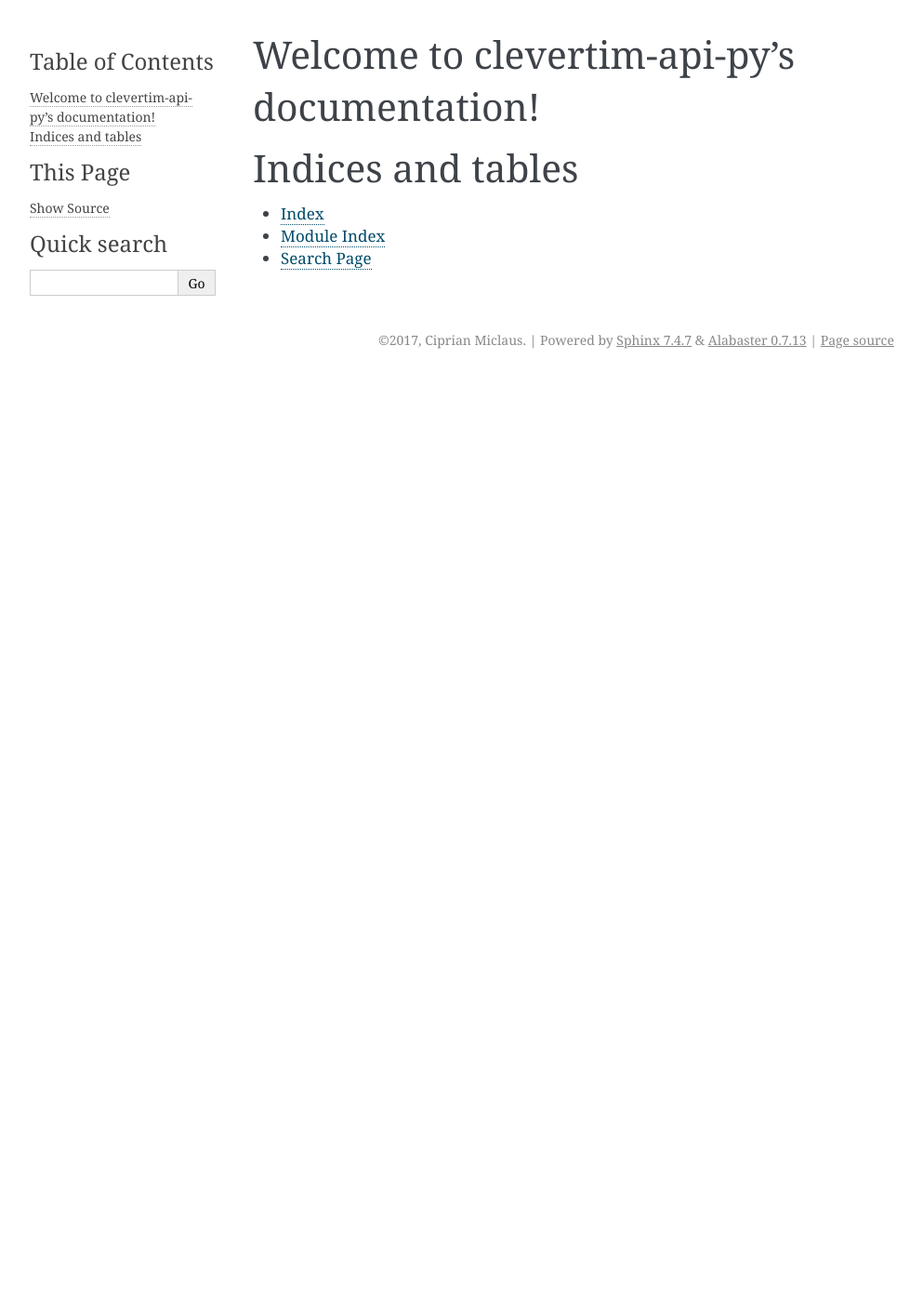
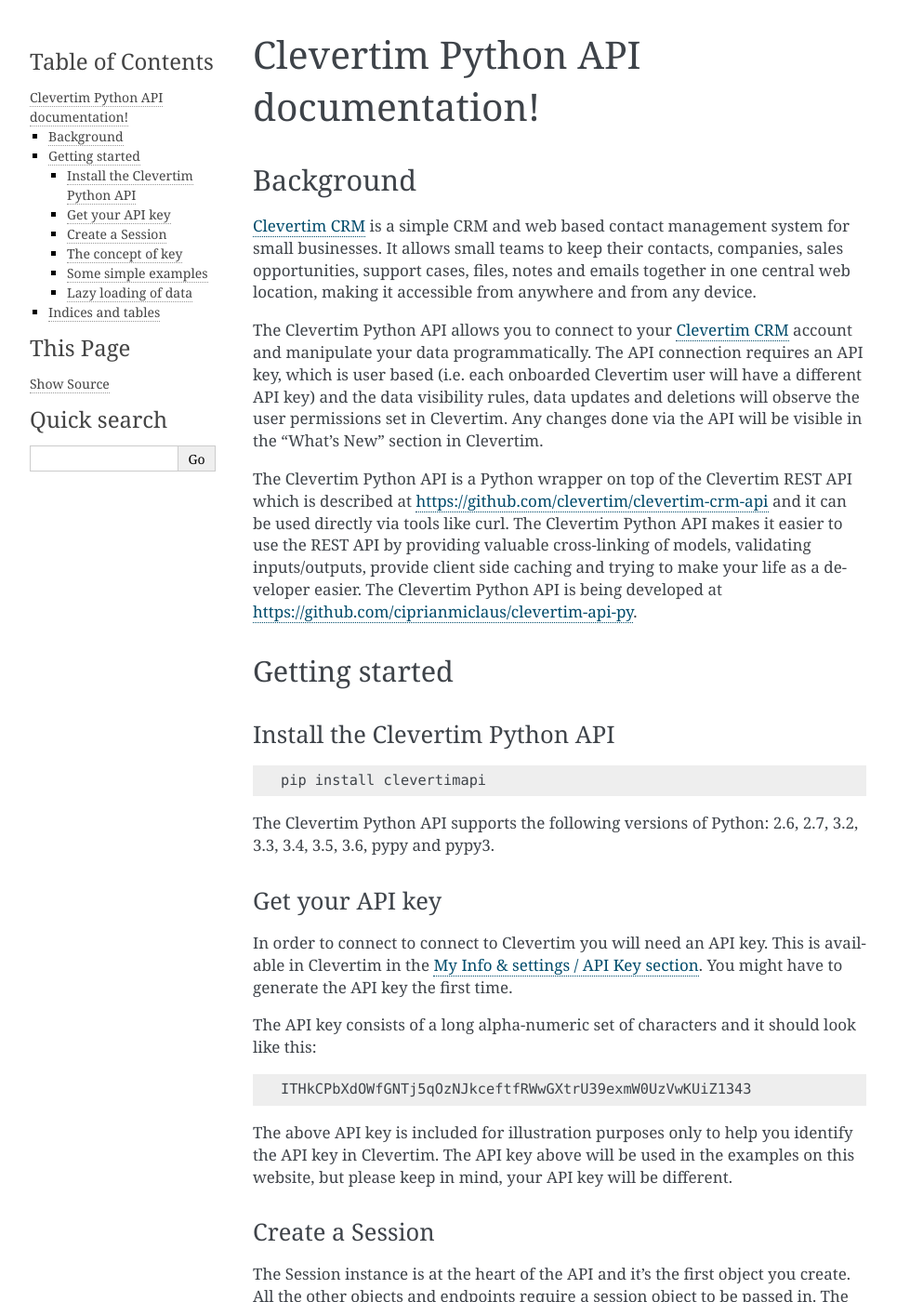
Before and after one commit to ciprianmiclaus/clevertim-api-py, a Sphinx documentation site: the page built from docs/source/index.rst, in a window 1280 px wide and 1400 px high. Shown: the whole window at 93% size, without its empty margins (148-1141 px from the left). Built offline with Sphinx 7.4.7, drawn with Linux system fonts in a browser that asks for light colours; some of the changed text lies outside the part shown.

Commit message:
documentation: an intro

```diff
--- a/docs/source/index.rst
+++ b/docs/source/index.rst
@@ -3,13 +3,156 @@
    You can adapt this file completely to your liking, but it should at least
    contain the root `toctree` directive.
 
-Welcome to clevertim-api-py's documentation!
-============================================
+===================================
+Clevertim Python API documentation!
+===================================
 
 .. toctree::
    :maxdepth: 2
    :caption: Contents:
 
+Background
+==========
+
+`Clevertim CRM <https://www.clevertim.com>`_ is a simple CRM and web based contact management system for small businesses. It allows small teams to keep their contacts, companies, sales opportunities, support cases, files, notes and emails together in one central web location, making it accessible from anywhere and from any device.
+
+The Clevertim Python API allows you to connect to your `Clevertim CRM <https://www.clevertim.com>`_ account and manipulate your data programmatically.
+The API connection requires an API key, which is user based (i.e. each onboarded Clevertim user will have a different API key) and the data visibility rules, data updates and deletions will observe the user permissions set in Clevertim. Any changes done via the API will be visible in the "What's New" section in Clevertim.
+
+The Clevertim Python API is a Python wrapper on top of the Clevertim REST API which is described at `https://github.com/clevertim/clevertim-crm-api <https://github.com/clevertim/clevertim-crm-api>`_ and it can be used directly via tools like curl. The Clevertim Python API makes it easier to use the REST API by providing valuable cross-linking of models, validating inputs/outputs, provide client side caching and trying to make your life as a developer easier. The Clevertim Python API is being developed at `https://github.com/ciprianmiclaus/clevertim-api-py <https://github.com/ciprianmiclaus/clevertim-api-py>`_.
+
+Getting started
+===============
+
+Install the Clevertim Python API
+--------------------------------
+
+::
+
+	pip install clevertimapi
+
+The Clevertim Python API supports the following versions of Python: 2.6, 2.7, 3.2, 3.3, 3.4, 3.5, 3.6, pypy and pypy3.
+
+
+Get your API key
+----------------
+
+In order to connect to connect to Clevertim you will need an API key. This is available in Clevertim in the `My Info & settings / API Key section <https://www.clevertim.com/welcome/#info-settings>`_. You might have to generate the API key the first time.
+
+The API key consists of a long alpha-numeric set of characters and it should look like this:
+
+::
+
+	ITHkCPbXdOWfGNTj5qOzNJkceftfRWwGXtrU39exmW0UzVwKUiZ1343
+
+The above API key is included for illustration purposes only to help you identify the API key in Clevertim. The API key above will be used in the examples on this website, but please keep in mind, your API key will be different.
+
+Create a Session
+----------------
+
+The Session instance is at the heart of the API and it's the first object you create. All the other objects and endpoints require a session object to be passed in.
+The Session object is the place that stores the API key, makes all the REST requests and provides some caching.
+
+.. code-block:: python
+
+	from clevertimapi import Session
+
+	session = Session(api_key='ITHkCPbXdOWfGNTj5qOzNJkceftfRWwGXtrU39exmW0UzVwKUiZ1343')
+
+This session object will then be used in all subsequent request and object instantiations where a session is required.
+
+The concept of key
+------------------
+
+All objects/endpoints in the system have a **key**. You can think of the key as a primary key, in relational DB terminology, or a unique identifier. The key is the identifier that identifies a particular contact, company, etc. among all the other items of the same kind. For objects of different type, the key could overlap. For example, you could have a Contact and a Case with the same key.
+
+New objects which have not yet saved to Clevertim do *not* have a key. The key will be None. Once an object's save method is call to persist it in Clevertim, a key will be allocated from the server to identify that object uniquely among all others of the same type.
+
+Some simple examples
+--------------------
+
+Loading a contact which exists in Clevertim:
+
+.. code-block:: python
+
+	from clevertimapi import Contact
+
+	contact = Contact(session, key=1234)
+	# now access the contact
+	print(contact.first_name)
+
+Adding a new contact
+
+.. code-block:: python
+
+	from clevertimapi import Contact
+
+	contact = Contact(session)
+	contact.first_name = 'Mike'
+	contact.last_name = 'Johnson'
+	contact.save()
+	# at this point, the contact will be persisted on the server
+	# and allocated a key
+	print(contact.key)
+
+Editing an existing contact
+
+.. code-block:: python
+
+	from clevertimapi import Contact
+
+	contact = Contact(session, key=1234)
+	# add a new email for this contact
+	contact.emails.add('joe.dorian@gmail.com')
+	# now save the change to the server
+	contact.save()
+
+Deleting an existing contact
+
+.. code-block:: python
+
+	from clevertimapi import Contact
+
+	contact = Contact(session, key=1234)
+	contact.delete()
+	# the contact instance continues to hold the previous data
+	# but it has been deleted from the server
+	# and its key will be None
+	assert contact.key is None
+
+Lazy loading of data
+--------------------
+
+Any resource/object can be loaded in a lazy or eager fashion. This is controlled via the lazy_load parameter when the instance is created.
+Here is an example.
+
+Eager loading will load the instance on creation. Eager loading is the default *modus operandi*.
+
+.. code-block:: python
+
+	from clevertimapi import Contact
+
+	# the next line makes a REST request to the server and
+	# load the instance
+	contact = Contact(session, key=1234)
+
+Lazy loading will not load the instance on creation, but on the first access of a property that comes from the server.
+
+.. code-block:: python
+
+	from clevertimapi import Contact
+
+	# the next line will not make a REST call
+	contact = Contact(session, key=1234, lazy_load=True)
+	# accessing the key will not load the object
+	# since the key is available on the client side
+	print(contact.key)
+	# the next call will make the REST call
+	print(contact.first_name)
+
+.. warning::
+	* When working with eagerly loaded instances, an incorrect key will raise an exception on instance creation.
+	* When working with lazily loaded instances, an incorrect key will only raise on the first access of the property.
 
 
 Indices and tables
```
